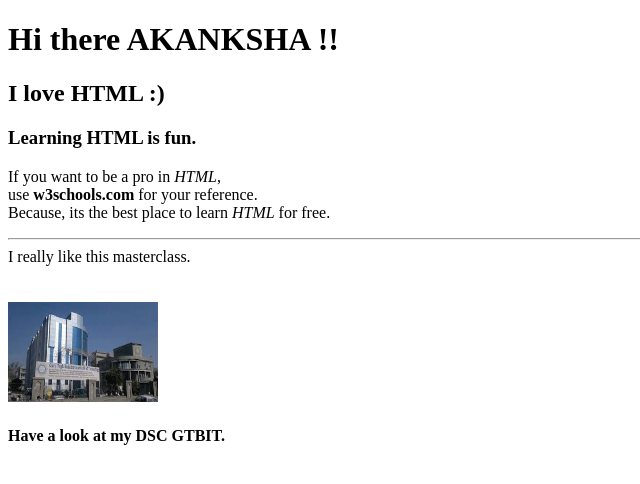
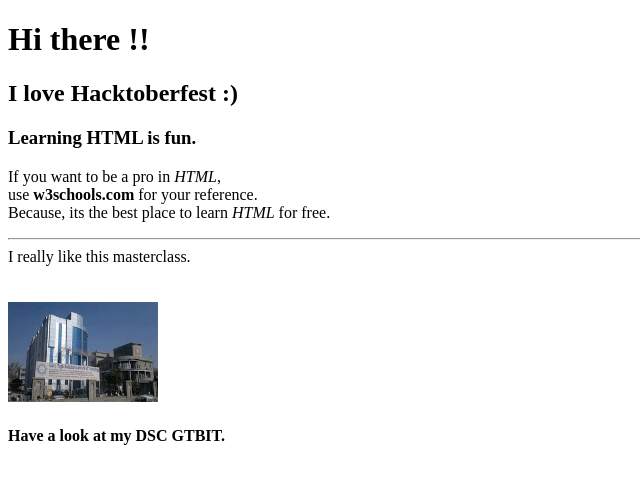
Before and after one commit to Asdivyansh/web-tutorial, a plain HTML site: page index.html in a window 1280 px wide. Shown: the whole page, without its empty margins (0-640 px from the left). Drawn offline with Linux system fonts and the light colour scheme.

Commit message:
Update index.html

```diff
--- a/index.html
+++ b/index.html
@@ -4,8 +4,8 @@
         <title>Hello folks!!!</title>
       </head>
 <body>
-    <h1>Hi there AKANKSHA !!</h1>
-    <h2>I love HTML :)</h2>
+    <h1>Hi there  !!</h1>
+    <h2>I love Hacktoberfest :)</h2>
     <h3>Learning HTML is fun.</h3>
 
     <p>If you want to be a pro in <i>HTML</i>,
```
